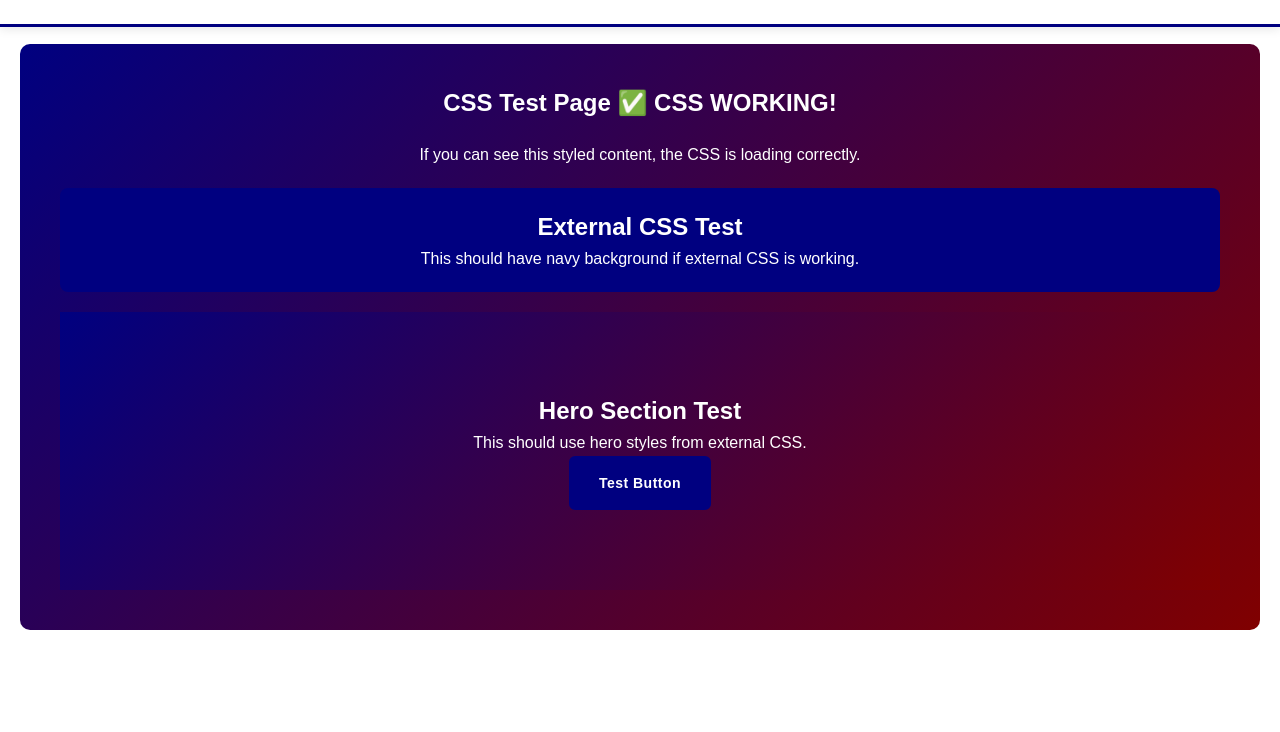
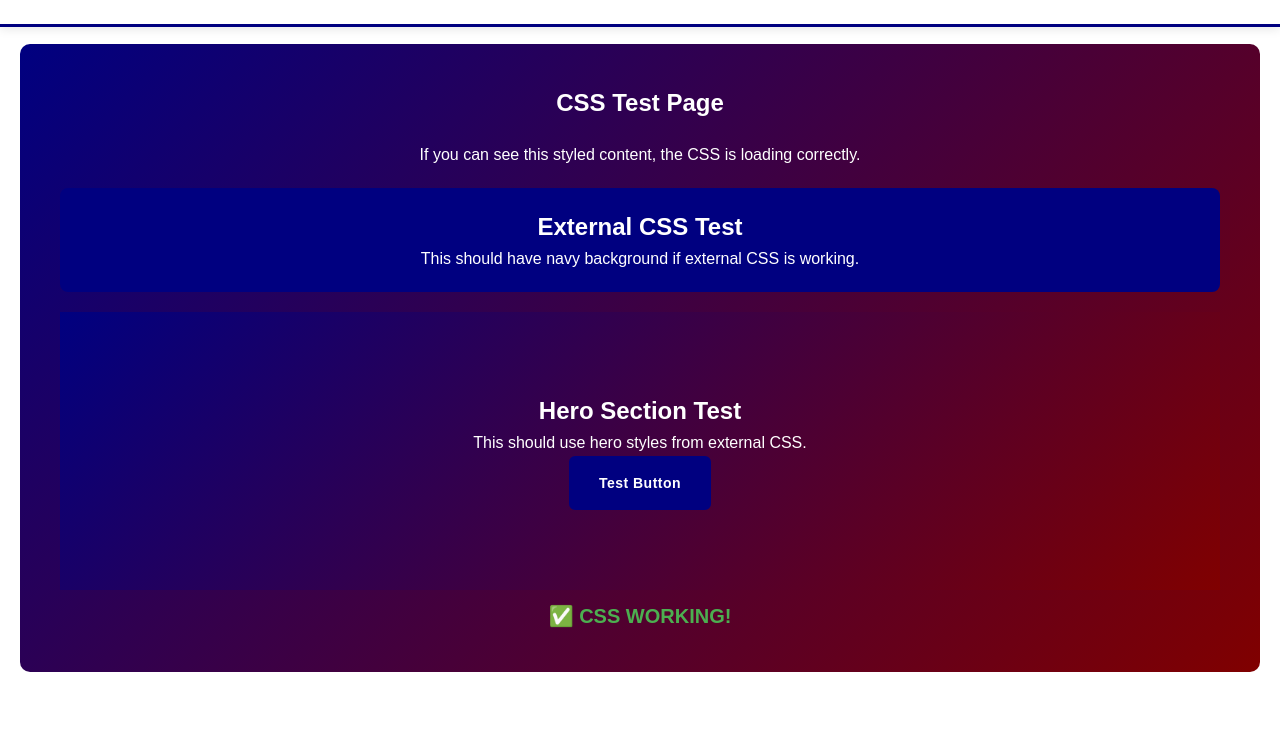
Before and after one commit to JFab68/TheOne7.25.25, a website: page css-test.html in a window 1280 px wide. Shown: the part 68-800 px from the top of the page. Drawn offline with Linux system fonts and the light colour scheme.

Commit message:
Display CSS test result on page

```diff
--- a/css-test.html
+++ b/css-test.html
@@ -26,6 +26,17 @@
             border-radius: 8px;
             margin: 20px 0;
         }
+        .test-result {
+            font-size: 1.25rem;
+            font-weight: bold;
+            margin-top: 10px;
+        }
+        .test-result.pass {
+            color: #4CAF50;
+        }
+        .test-result.fail {
+            color: #f44336;
+        }
     </style>
 </head>
 <body>
@@ -45,6 +56,7 @@
                 <a href="#" class="btn btn-primary">Test Button</a>
             </div>
         </div>
+        <p id="css-result" class="test-result"></p>
     </div>
 
     <header class="header">
@@ -81,12 +93,16 @@
 
         console.log('CSS Variable Test - Primary Navy Color:', bgColor);
 
+        const resultEl = document.getElementById('css-result');
+
         if (bgColor === 'rgb(0, 0, 128)' || bgColor === '#000080') {
             console.log('✅ CSS is loading correctly!');
-            document.querySelector('.test-message').textContent += ' ✅ CSS WORKING!';
+            resultEl.textContent = '✅ CSS WORKING!';
+            resultEl.classList.add('pass');
         } else {
             console.log('❌ CSS not loading properly');
-            document.querySelector('.test-message').textContent += ' ❌ CSS NOT WORKING!';
+            resultEl.textContent = '❌ CSS NOT WORKING!';
+            resultEl.classList.add('fail');
         }
 
         document.body.removeChild(testDiv);
```
